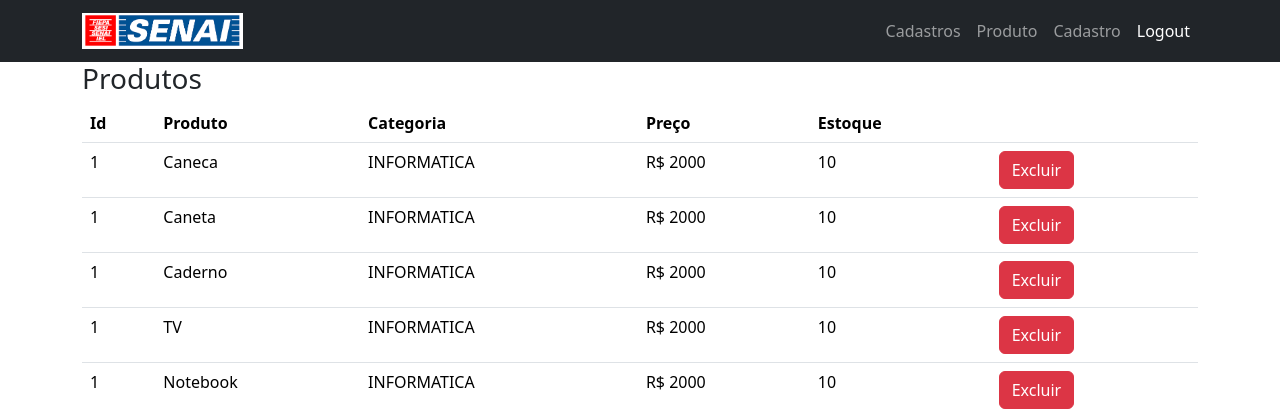
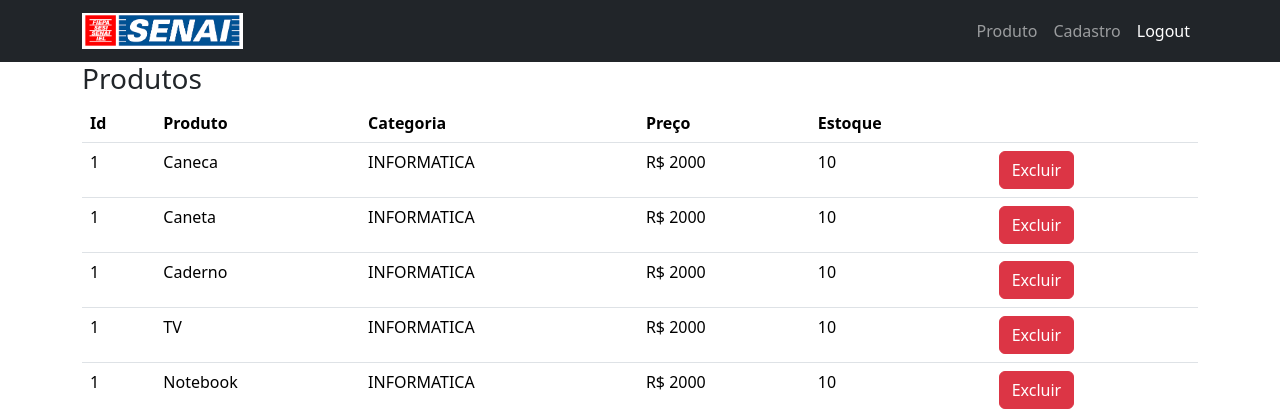
Before and after one commit to apssouza/aula_flask, a Flask app: page /produtos in a window 1280 px wide. Shown: the top 417 px of the page. Run offline with Flask 3, Linux system fonts and the light colour scheme; a user stored in the database is signed in; some libraries are stand-ins or nearby versions.

Commit message:
Update navbar.html

```diff
--- a/aplicacao/templates/navbar.html
+++ b/aplicacao/templates/navbar.html
@@ -8,11 +8,6 @@
                 </button>
                 <div class="collapse navbar-collapse" id="navbarSupportedContent">
                 <ul class="navbar-nav ms-auto">
-                    <li class="nav-item">
-                            <a class="nav-link" aria-current="page" href="{{url_for('cadastros')}}">
-                                Cadastros
-                            </a>
-                    </li>
                     {% if current_user.is_authenticated %}
                         <li class="nav-item">
                             <a class="nav-link" aria-current="page" href="{{url_for('produtos')}}">
```
